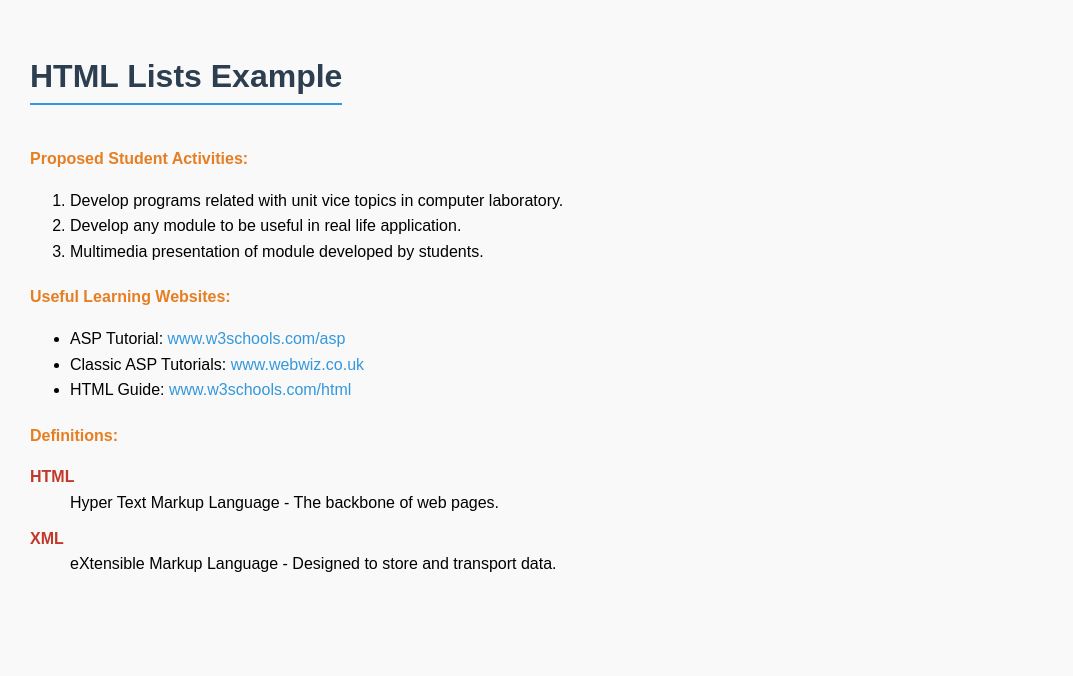
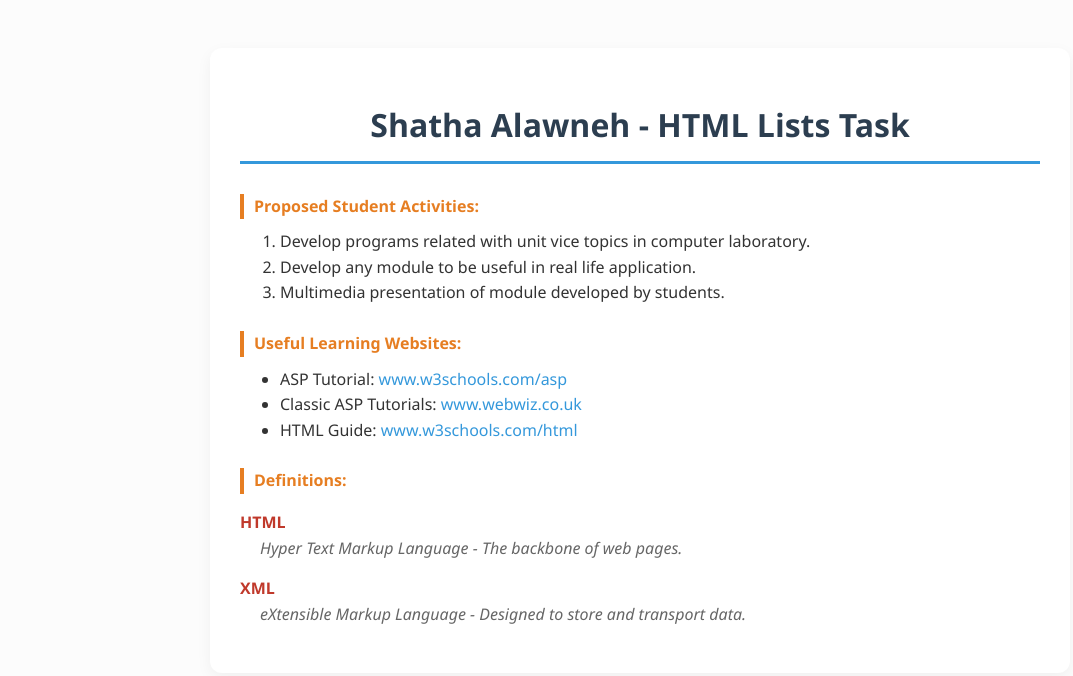
Before and after one commit to ash89779-art/FullStack-Homeworks, a plain HTML site: page HM1/index.html in a window 1280 px wide. Shown: the whole page, without its empty margins (0-1073 px from the left). Drawn offline with Linux system fonts and the light colour scheme.

Commit message:
Update index.html

```diff
--- a/HM1/index.html
+++ b/HM1/index.html
@@ -2,39 +2,46 @@
 <html lang="en">
 <head>
     <meta charset="UTF-8">
-    <title>Learning Resources List</title>
+    <title>HM1 - Shatha Alawneh</title>
     <style>
-        body { font-family: Arial, sans-serif; line-height: 1.6; margin: 30px; background-color: #f9f9f9; }
-        h1 { color: #2c3e50; border-bottom: 2px solid #3498db; display: inline-block; }
-        .section-title { font-weight: bold; margin-top: 20px; color: #e67e22; }
+        body { font-family: 'Segoe UI', Tahoma, sans-serif; padding: 40px; line-height: 1.6; color: #333; background-color: #fcfcfc; }
+        .container { max-width: 800px; margin: auto; background: white; padding: 30px; border-radius: 12px; box-shadow: 0 5px 15px rgba(0,0,0,0.05); }
+        h1 { color: #2c3e50; border-bottom: 3px solid #3498db; padding-bottom: 10px; margin-bottom: 30px; text-align: center; }
+        .section-header { color: #e67e22; font-weight: bold; margin-top: 25px; border-left: 4px solid #e67e22; padding-left: 10px; }
+        ul, ol { margin-top: 10px; }
         a { color: #3498db; text-decoration: none; }
         a:hover { text-decoration: underline; }
-        dl dt { font-weight: bold; color: #c0392b; margin-top: 10px; }
+        dt { font-weight: bold; color: #c0392b; margin-top: 15px; }
+        dd { margin-left: 20px; color: #666; font-style: italic; }
     </style>
 </head>
 <body>
-    <h1>HTML Lists Example</h1>
 
-    <p class="section-title">Proposed Student Activities:</p>
+<div class="container">
+    <h1>Shatha Alawneh - HTML Lists Task</h1>
+
+    <div class="section-header">Proposed Student Activities:</div>
     <ol>
         <li>Develop programs related with unit vice topics in computer laboratory.</li>
         <li>Develop any module to be useful in real life application.</li>
         <li>Multimedia presentation of module developed by students.</li>
     </ol>
 
-    <p class="section-title">Useful Learning Websites:</p>
+    <div class="section-header">Useful Learning Websites:</div>
     <ul>
-        <li>ASP Tutorial: <a href="http://www.w3schools.com/asp">www.w3schools.com/asp</a></li>
-        <li>Classic ASP Tutorials: <a href="http://www.webwiz.co.uk">www.webwiz.co.uk</a></li>
-        <li>HTML Guide: <a href="http://www.w3schools.com/html">www.w3schools.com/html</a></li>
+        <li>ASP Tutorial: <a href="http://www.w3schools.com/asp" target="_blank">www.w3schools.com/asp</a></li>
+        <li>Classic ASP Tutorials: <a href="http://www.webwiz.co.uk" target="_blank">www.webwiz.co.uk</a></li>
+        <li>HTML Guide: <a href="http://www.w3schools.com/html" target="_blank">www.w3schools.com/html</a></li>
     </ul>
 
-    <p class="section-title">Definitions:</p>
+    <div class="section-header">Definitions:</div>
     <dl>
         <dt>HTML</dt>
         <dd>Hyper Text Markup Language - The backbone of web pages.</dd>
         <dt>XML</dt>
         <dd>eXtensible Markup Language - Designed to store and transport data.</dd>
     </dl>
+</div>
+
 </body>
 </html>
```
